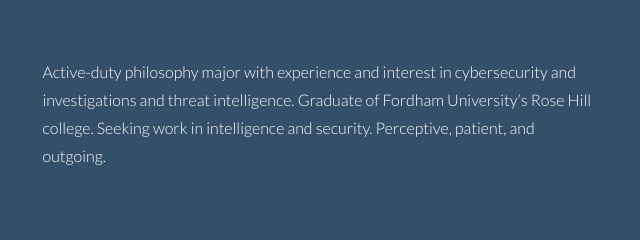
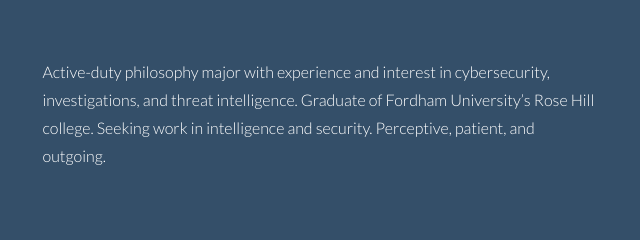
Before and after one commit to brandinobakerino/brandinobakerino, a plain HTML site: page index.html in a window 1280 px wide. Shown: the part 502-742 px from the top of the page, 320-960 px from the left. Drawn offline with Linux system fonts and the light colour scheme.

Commit message:
Update index.html

```diff
--- a/index.html
+++ b/index.html
@@ -50,7 +50,7 @@
 					<h5>ABOUT ME</h5>
 				</div>
 				<div class="col-lg-6">
-					<p>Active-duty philosophy major with experience and interest in cybersecurity and investigations and threat intelligence. Graduate of Fordham University’s Rose Hill college. Seeking work in intelligence and security. Perceptive, patient, and outgoing.</p>
+					<p>Active-duty philosophy major with experience and interest in cybersecurity, investigations, and threat intelligence. Graduate of Fordham University’s Rose Hill college. Seeking work in intelligence and security. Perceptive, patient, and outgoing.</p>
 				</div>
 			</div>
 		</div>
```
